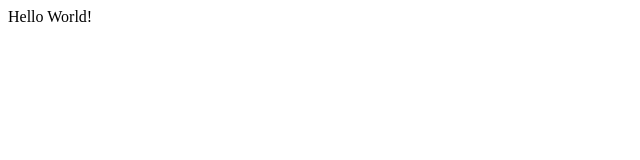
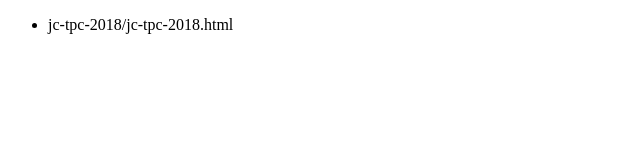
Before and after one commit to a6502/a6502, a plain HTML site: page index.html in a window 1280 px wide. Shown: the whole page, without its empty margins (0-640 px from the left). Drawn offline with Linux system fonts and the light colour scheme.

Commit message:
fix index.html

```diff
--- a/index.html
+++ b/index.html
@@ -1,9 +1,11 @@
 <!DOCTYPE html>
 <html>
   <head>
-    <title>The JobCenter</title
+    <title>Various stuffs</title
   </head>
   <body>
-  Hello World!
+  <ul>
+  <li>jc-tpc-2018/jc-tpc-2018.html</li>
+  </ul>
   </body>
 </html>
```
